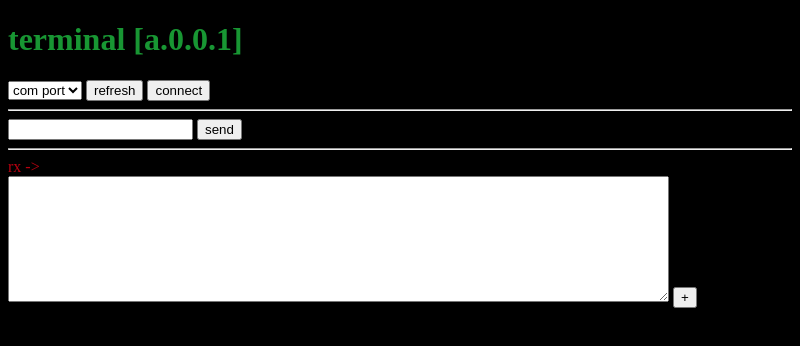
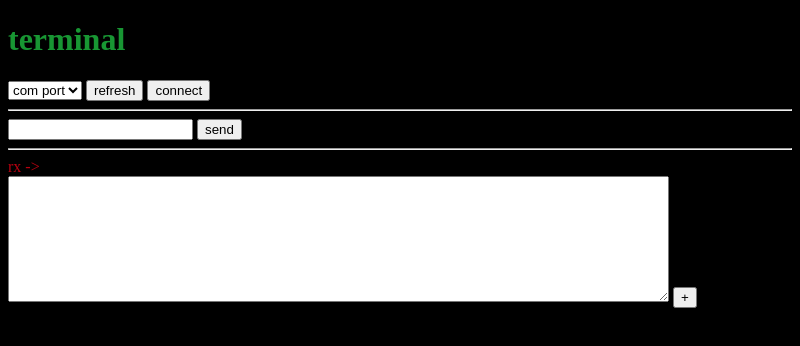
Before and after one commit to digital-rust/terminal, an Electron app: page frontend/index.html in a window 800 px wide. Drawn offline with Linux system fonts and the light colour scheme.

Commit message:
minor modifications

```diff
--- a/frontend/index.html
+++ b/frontend/index.html
@@ -6,11 +6,11 @@
     <meta http-equiv="Content-Security-Policy" content="default-src 'self'; script-src 'self'">
     <meta http-equiv="X-Content-Security-Policy" content="default-src 'self'; script-src 'self'">
     <link rel="stylesheet" type="text/css" href="styles/styles.css">
-    <title>Hello World!</title>
+    <title>terminal [0.0.1-a]</title>
   </head>
   <body>
     <!--title-->
-    <h1>terminal [a.0.0.1]</h1>
+    <h1>terminal</h1>
     <!--#############################################-->
 
     <!--choose com port-->
--- a/frontend/renderer.js
+++ b/frontend/renderer.js
@@ -5,7 +5,6 @@
 // selectively enable features needed in the rendering
 // process.
 
-// Process buttons - todo: link with main process https://www.youtube.com/watch?v=rX3axskesDw&ab_channel=Codevolution
 // Refresh available virtual ports
 const COM_refreshBtn = document.getElementById('refres_com_port');
 COM_refreshBtn.addEventListener('click', function() {
```
Also changed, not shown: frontend/package.json (+6 -6 lines), README.md.
